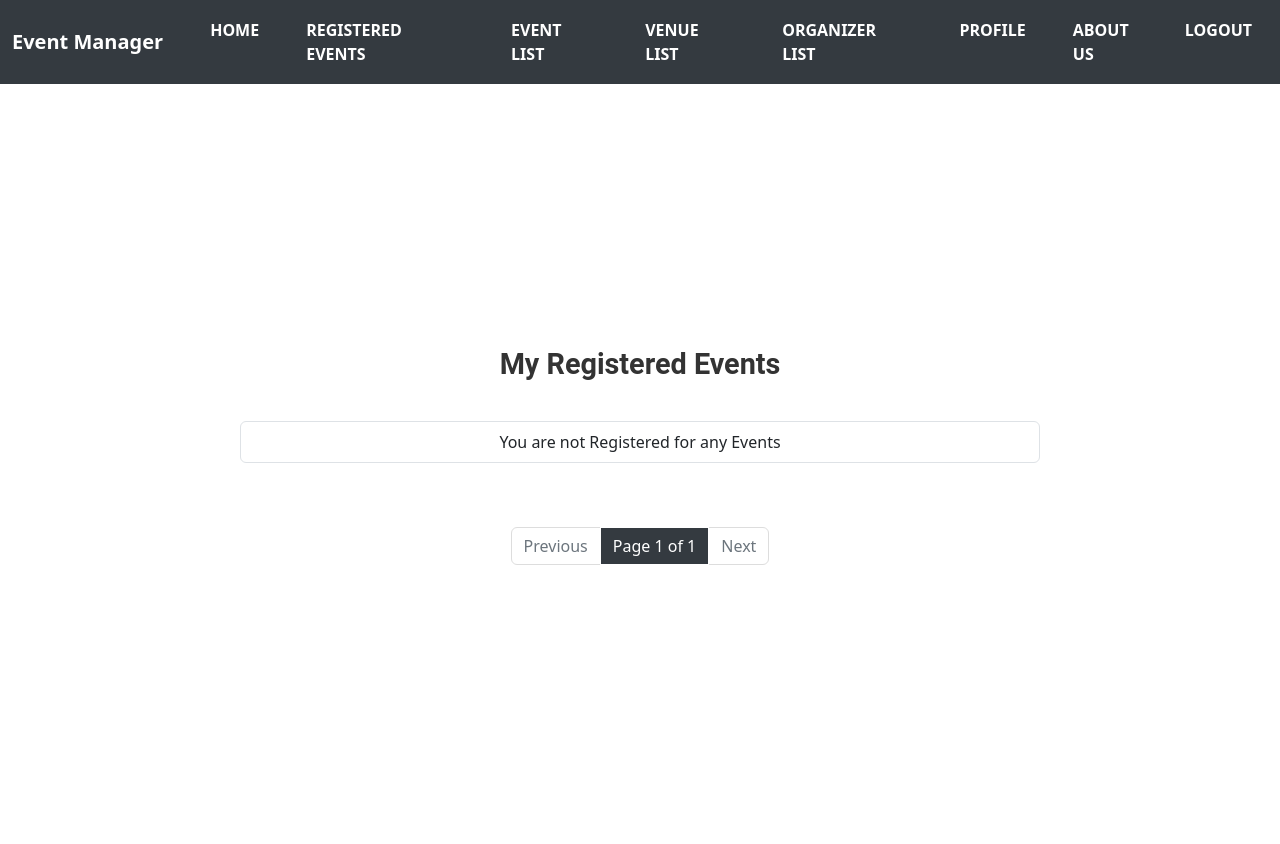
After one commit to gmutafov/EventManagerSystem, a Django app: page /events/my-registered-events/ in a window 1280 px wide. The commit adds this page. Run offline with Django 5.2, Linux system fonts and the light colour scheme; the visitor is signed in with stand-in values (Sample User, id 1); data that the repository does not hold is empty.

Commit message:
Admin Customization
Added new groups of Users: Admins, Staff. Included functionality so that a User can Register/Unregister for events, added HTML page for the user to see which events they are registered for. Staff has Limited CRUD operations, Admins have full CRUD functionality.

```diff
--- a/eventManager/eventManager/events/urls.py
+++ b/eventManager/eventManager/events/urls.py
@@ -4,6 +4,7 @@ from eventManager.events import views
 urlpatterns = [
     path('create/', views.EventCreateView.as_view(), name='create_event'),
     path('event-list/', views.EventListView.as_view(), name='event_list'),
+    path('my-registered-events/', views.UserRegisteredEventsView.as_view(), name='user_registered_events'),
     path('<int:pk>/', include([
         path('', views.EventDetailView.as_view(), name='event_detail'),
         path('delete/', views.EventDeleteView.as_view(), name='event_delete'),
--- a/eventManager/eventManager/events/views.py
+++ b/eventManager/eventManager/events/views.py
@@ -96,3 +96,13 @@ class EventUnregisterView(LoginRequiredMixin, View):
             messages.warning(request, "You are not registered for this event.")
 
         return redirect('event_detail', pk=pk)
+
+
+class UserRegisteredEventsView(LoginRequiredMixin, ListView):
+    model = Registration
+    template_name = "events/user-registered-events.html"
+    context_object_name = "registrations"
+    paginate_by = 5
+
+    def get_queryset(self):
+        return Registration.objects.filter(user=self.request.user).select_related('event')
--- a/eventManager/static/css/common/home.css
+++ b/eventManager/static/css/common/home.css
@@ -6,7 +6,7 @@
     flex-direction: column;
     align-items: center;
     justify-content: center;
-    min-height: 100vh;
+    min-height: 95vh;
     padding: 20px;
     text-align: center;
     width: 100%;
--- a/eventManager/templates/common/home-page.html
+++ b/eventManager/templates/common/home-page.html
@@ -25,8 +25,8 @@
                         {% endif %}
                     </p>
                     <p><strong>Date:</strong> {{ event.date }}</p>
-                    <p><strong>Location:</strong> {{ event.location }}</p>
-                    <p><strong>Organizer:</strong> {{ event.created_by }}</p>
+                    <p><strong>Venue:</strong> {{ event.venue }}</p>
+                    <p><strong>Organizer:</strong> {{ event.organizer }}</p>
                     <a href="{% url 'event_detail' event.pk %}" class="btn btn-info">View Details</a>
                 </li>
             {% empty %}
--- a/eventManager/templates/common/nav.html
+++ b/eventManager/templates/common/nav.html
@@ -9,6 +9,9 @@
             <ul class="navbar-nav">
                 <li class="nav-item">
                     <a class="nav-link" href="{% url 'home' %}">Home</a>
+                </li>
+                <li class="nav-item">
+                    <a class="nav-link" href="{% url 'user_registered_events' %}">Registered Events</a>
                 </li>
                 {% if user.is_staff %}
                     <li class="nav-item">
--- /dev/null
+++ b/eventManager/templates/events/user-registered-events.html
@@ -0,0 +1,151 @@
+{#{% extends 'common/base.html' %}#}
+{##}
+{#{% block title %}My Registered Events{% endblock %}#}
+{##}
+{#{% block content %}#}
+{#    <div class="container mt-5">#}
+{##}
+{#        <h1 class="text-center">My Registered Events</h1>#}
+{#        <ul class="container home-container">#}
+{##}
+{#            <ul class="list-group">#}
+{##}
+{#                {% for registration in registrations %}#}
+{#                    <li class="list-group-item event-item">#}
+{#                        <h2>#}
+{#                            {% if registration.event.title.split|length > 2 %}#}
+{#                                {{ registration.event.title|truncatewords:2 }}#}
+{#                            {% else %}#}
+{#                                {{ registration.event.title }}#}
+{#                            {% endif %}#}
+{#                        </h2>#}
+{##}
+{#                        <!-- Description: Display ellipsis only if more than 20 words -->#}
+{#                        <p id="description">#}
+{#                            {% if registration.event.description|length > 60 %}#}
+{#                                {{ registration.event.description|truncatechars:60 }}#}
+{#                            {% else %}#}
+{#                                {{ registration.event.description }}#}
+{#                            {% endif %}#}
+{#                        <p><strong>Date:</strong> {{ registration.event.date|date:"F j, Y, g:i a" }}</p>#}
+{#                        <p><strong>Venue:</strong> {{ registration.event.venue }}</p>#}
+{#                        <p><strong>Organizer:</strong> {{ registration.event.organizer }}</p>#}
+{#                        <a href="{% url 'event_detail' registration.event.pk %}" class="btn btn-info">View Event</a>#}
+{#                    </li>#}
+{##}
+{#                    </ul>#}
+{#                {% empty %}#}
+{#                    <li class="list-group-item">No Registered Events.</li>#}
+{#                {% endfor %}#}
+{#    </div>#}
+{#    <div class="d-flex justify-content-center mt-4">#}
+{#        <ul class="pagination">#}
+{#            {% if page_obj.has_previous %}#}
+{#                <li class="page-item">#}
+{#                    <a class="page-link" href="?page=1">&laquo; First</a>#}
+{#                </li>#}
+{#                <li class="page-item">#}
+{#                    <a class="page-link" href="?page={{ page_obj.previous_page_number }}">Previous</a>#}
+{#                </li>#}
+{#            {% else %}#}
+{#                <li class="page-item disabled">#}
+{#                    <span class="page-link">Previous</span>#}
+{#                </li>#}
+{#            {% endif %}#}
+{##}
+{#            <li class="page-item active">#}
+{#                    <span class="page-link">#}
+{#                        Page {{ page_obj.number }} of {{ page_obj.paginator.num_pages }}#}
+{#                    </span>#}
+{#            </li>#}
+{##}
+{#            {% if page_obj.has_next %}#}
+{#                <li class="page-item">#}
+{#                    <a class="page-link" href="?page={{ page_obj.next_page_number }}">Next</a>#}
+{#                </li>#}
+{#                <li class="page-item">#}
+{#                    <a class="page-link" href="?page={{ page_obj.paginator.num_pages }}">Last &raquo;</a>#}
+{#                </li>#}
+{#            {% else %}#}
+{#                <li class="page-item disabled">#}
+{#                    <span class="page-link">Next</span>#}
+{#                </li>#}
+{#            {% endif %}#}
+{#        </ul>#}
+{#    </div>#}
+{#{% endblock %}#}
+
+{% extends 'common/base.html' %}
+
+{% block title %}My Registered Events{% endblock %}
+
+{% block content %}
+    <div class="container home-container">
+        <h1>My Registered Events</h1>
+        <ul class="list-group">
+            {% for registration in registrations %}
+                <li class="list-group-item event-item">
+                    <h2>
+                        {% if registration.event.title.split|length > 2 %}
+                            {{ registration.event.title|truncatewords:2 }}
+                        {% else %}
+                            {{ registration.event.title }}
+                        {% endif %}
+                    </h2>
+
+                    <!-- Description: Display ellipsis only if more than 20 words -->
+                    <p id="description">
+                        {% if registration.event.description|length > 60 %}
+                            {{ registration.event.description|truncatechars:60 }}
+                        {% else %}
+                            {{ registration.event.description }}
+                        {% endif %}
+                    </p>
+                    <p><strong>Date:</strong> {{ registration.event.date }}</p>
+                    <p><strong>Venue:</strong> {{ registration.event.venue }}</p>
+                    <p><strong>Organizer:</strong> {{ registration.event.organizer }}</p>
+                    <a href="{% url 'event_detail' registration.event.pk %}" class="btn btn-info">View Details</a>
+                </li>
+            {% empty %}
+                <li class="list-group-item">You are not Registered for any Events</li>
+            {% endfor %}
+        </ul>
+
+        <!-- Pagination controls -->
+        <div class="d-flex justify-content-center mt-4">
+            <ul class="pagination">
+                {% if page_obj.has_previous %}
+                    <li class="page-item">
+                        <a class="page-link" href="?page=1">&laquo; First</a>
+                    </li>
+                    <li class="page-item">
+                        <a class="page-link" href="?page={{ page_obj.previous_page_number }}">Previous</a>
+                    </li>
+                {% else %}
+                    <li class="page-item disabled">
+                        <span class="page-link">Previous</span>
+                    </li>
+                {% endif %}
+
+                <li class="page-item active">
+                    <span class="page-link">
+                        Page {{ page_obj.number }} of {{ page_obj.paginator.num_pages }}
+                    </span>
+                </li>
+
+                {% if page_obj.has_next %}
+                    <li class="page-item">
+                        <a class="page-link" href="?page={{ page_obj.next_page_number }}">Next</a>
+                    </li>
+                    <li class="page-item">
+                        <a class="page-link" href="?page={{ page_obj.paginator.num_pages }}">Last &raquo;</a>
+                    </li>
+                {% else %}
+                    <li class="page-item disabled">
+                        <span class="page-link">Next</span>
+                    </li>
+                {% endif %}
+            </ul>
+        </div>
+    </div>
+{% endblock %}
```
Lines whose indentation alone changed are shown as unchanged.
